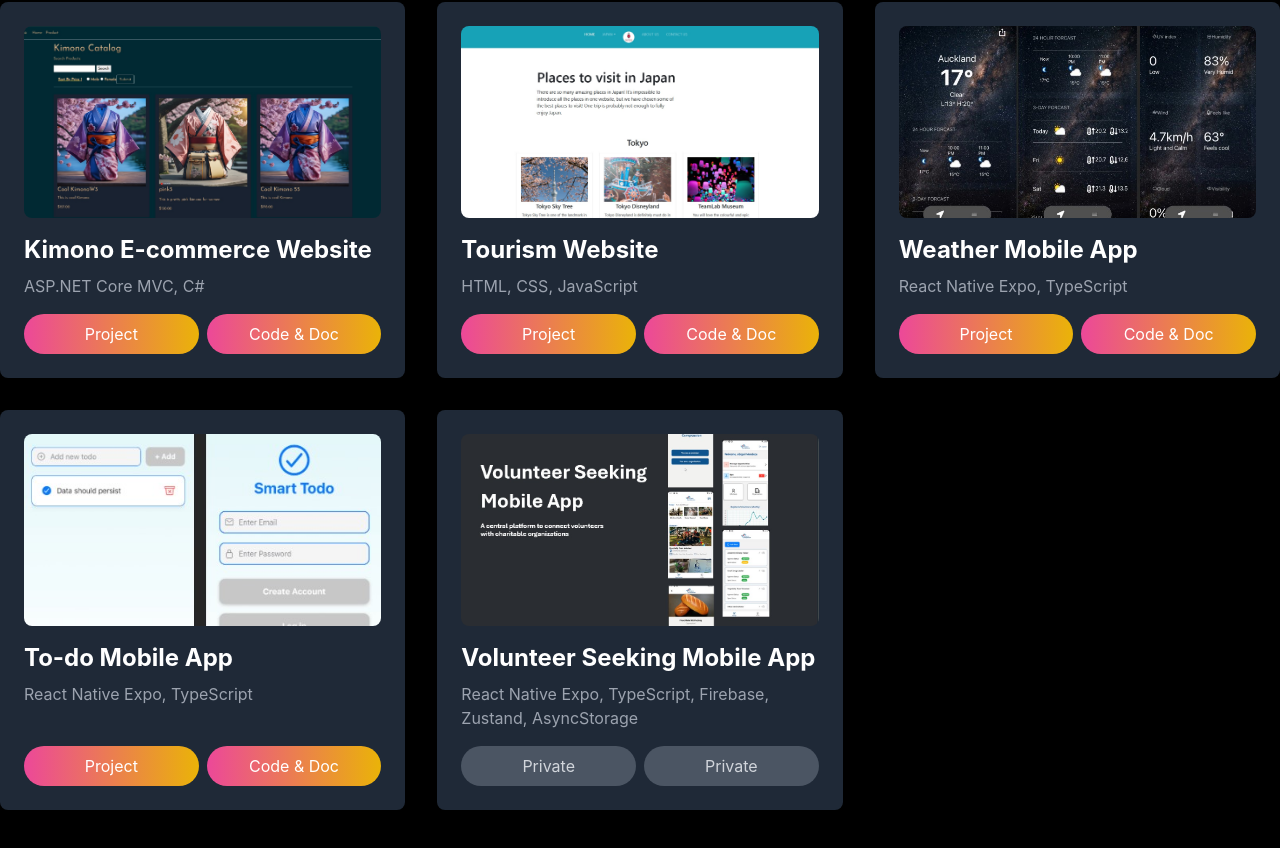
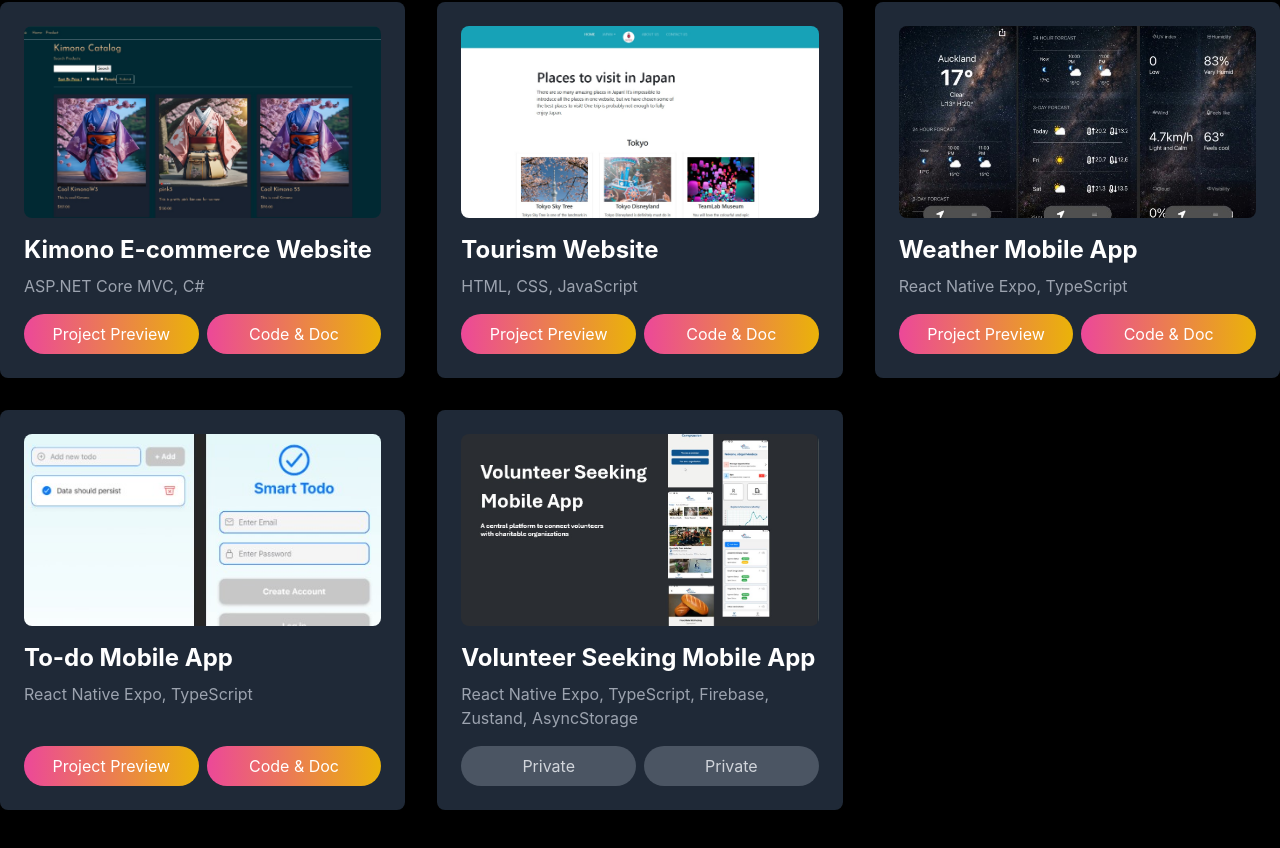
Before and after one commit to AyakoNaganeyama/dev-portfolio, a React (Vite) app: page / in a window 1280 px wide. Shown: the part 1806-2654 px from the top of the page. Built offline with nearby package versions, Linux system fonts and the light colour scheme.

Commit message:
text update

```diff
--- a/src/components/Project.jsx
+++ b/src/components/Project.jsx
@@ -87,7 +87,7 @@ const Project = () => {
       rel="noopener noreferrer"
       className="flex-1 text-center px-4 py-2 rounded-full bg-gradient-to-r from-pink-500 to-yellow-500 text-white hover:scale-105 transform transition-transform duration-300"
     >
-      Project
+      Project Preview
     </a>
   )}
 
```
